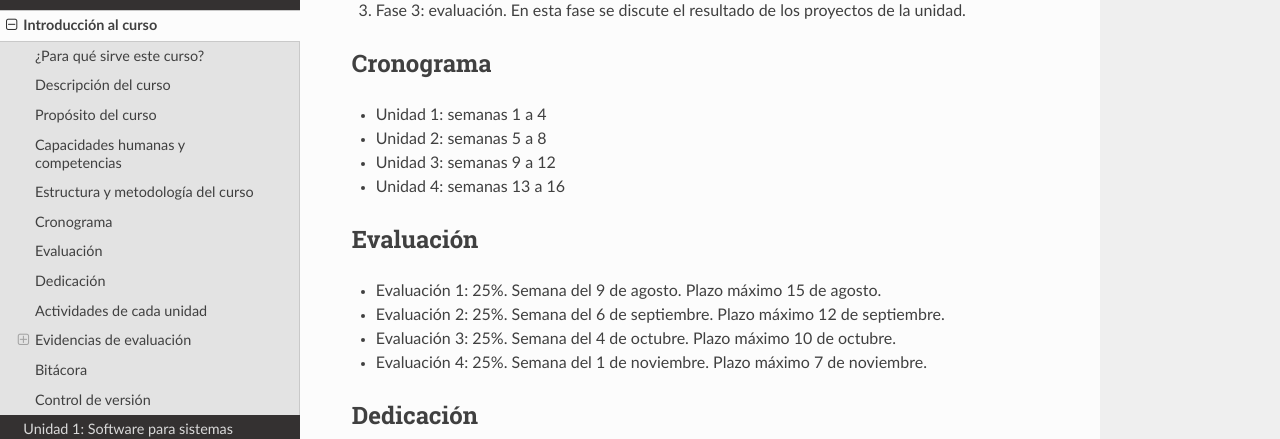
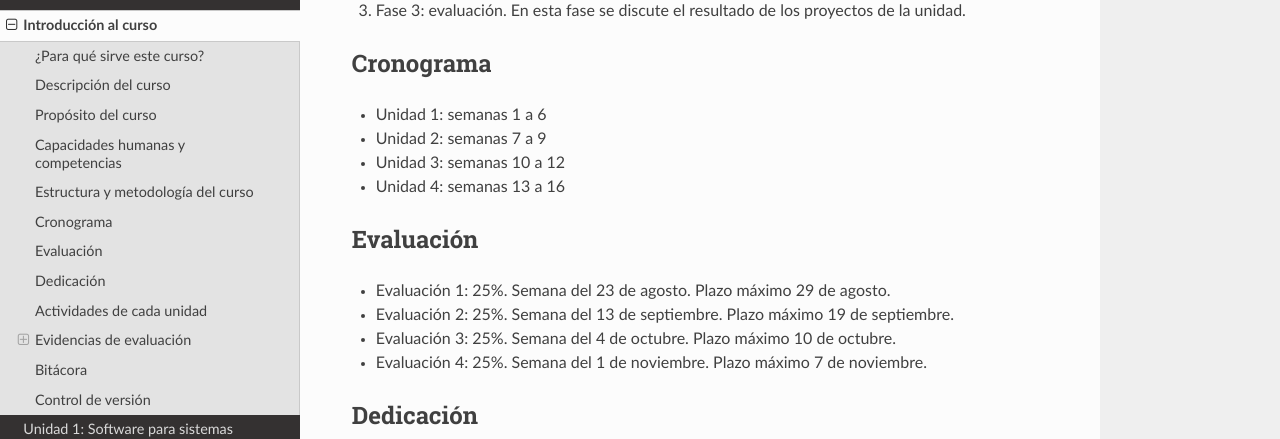
Before and after one commit to juanferfranco/sensores1, a Sphinx documentation site: the page built from docs/_intro/intro.rst, in a window 1280 px wide and 900 px high, scrolled down 1416 px. Shown: the part 153-592 px from the top of the window. Built offline with Sphinx 7.4.7 and the Read the Docs theme 2.0.0, drawn with Linux system fonts in a browser that asks for light colours.

Commit message:
update schedule

```diff
--- a/docs/_intro/intro.rst
+++ b/docs/_intro/intro.rst
@@ -75,16 +75,16 @@ Cada unidad estará constituida por tres fases:
 Cronograma
 -----------
 
-* Unidad 1: semanas 1 a 4
-* Unidad 2: semanas 5 a 8
-* Unidad 3: semanas 9 a 12
+* Unidad 1: semanas 1 a 6
+* Unidad 2: semanas 7 a 9
+* Unidad 3: semanas 10 a 12
 * Unidad 4: semanas 13 a 16
 
 Evaluación
 -----------
 
-* Evaluación 1: 25%. Semana del 9 de agosto. Plazo máximo 15 de agosto.
-* Evaluación 2: 25%. Semana del 6 de septiembre. Plazo máximo 12 de septiembre.
+* Evaluación 1: 25%. Semana del 23 de agosto. Plazo máximo 29 de agosto.
+* Evaluación 2: 25%. Semana del 13 de septiembre. Plazo máximo 19 de septiembre.
 * Evaluación 3: 25%. Semana del 4 de octubre. Plazo máximo 10 de octubre.
 * Evaluación 4: 25%. Semana del 1 de noviembre. Plazo máximo 7 de noviembre.
 
```
